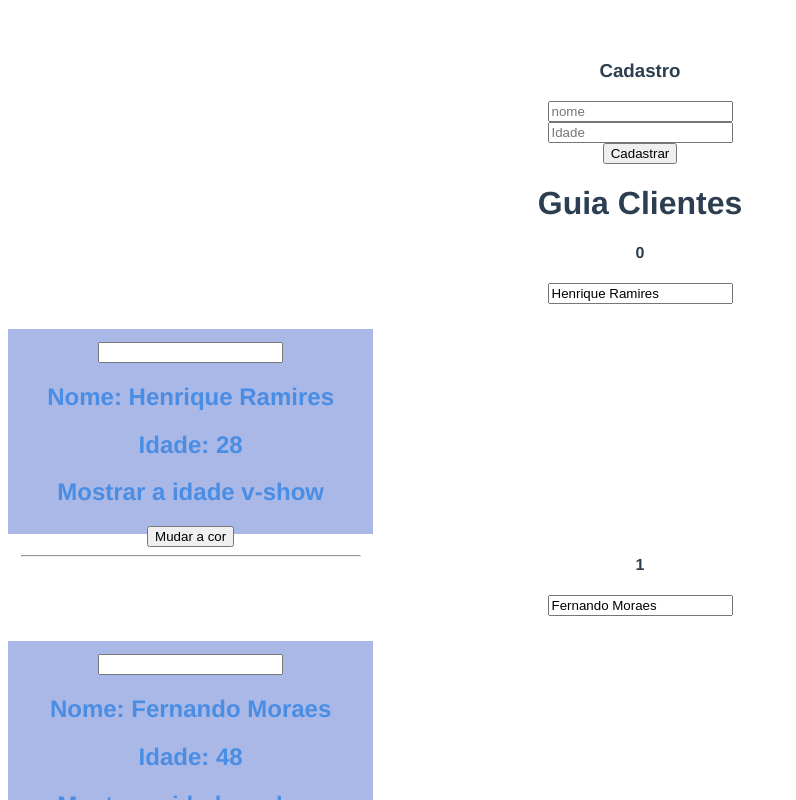
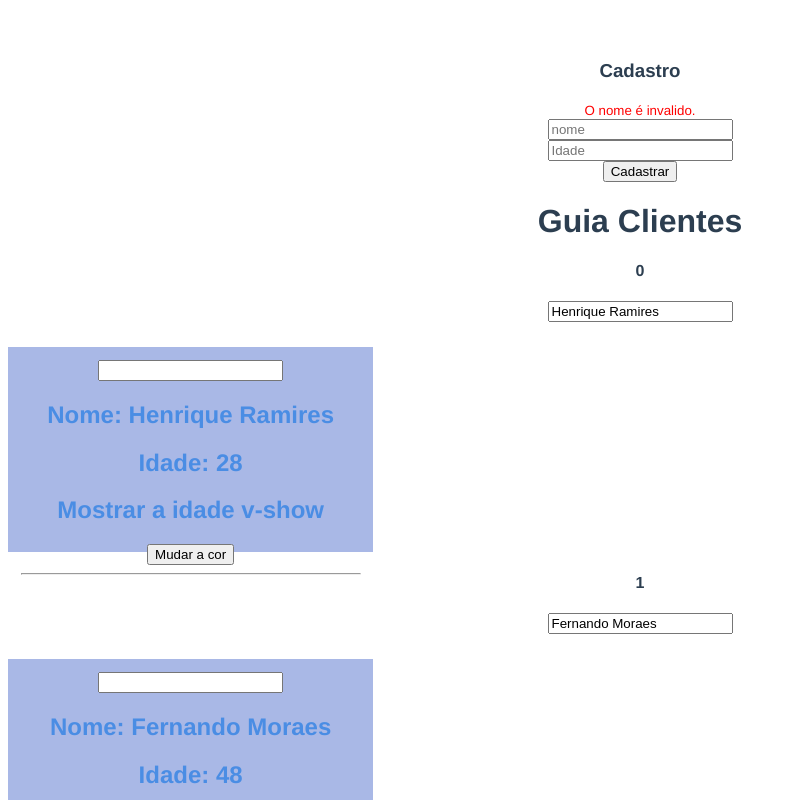
Before and after one commit to all-projects-vue-js/first-project, a Vue app: page / in a window 1280 px wide. Both pictures are taken after a click on the button "Cadastrar". Shown: the top 800 px of the page, without its empty margins (0-796 px from the left). Built offline with nearby package versions, Linux system fonts and the light colour scheme.

Commit message:
Validação.

```diff
--- a/src/App.vue
+++ b/src/App.vue
@@ -1,6 +1,7 @@
 <template>
   <div id="app">
     <h3>Cadastro</h3>
+    <small id="nomeErro" v-show="deuErro">O nome é invalido.</small> <br />
     <input type="text" placeholder="nome" v-model="nomeField" /> <br />
     <input type="text" placeholder="Idade" v-model="idadeField" /> <br />
     <button @click="cadastrarFuncionarios()">Cadastrar</button>
@@ -19,6 +20,7 @@ export default {
   name: "App",
   data() {
     return {
+      deuErro: false,
       nomeField: "",
       idadeField: "",
       clientes: [
@@ -45,6 +47,15 @@ export default {
   },
   methods: {
     cadastrarFuncionarios: function () {
+      if (
+        this.nomeField == "" ||
+        this.nomeField == " " ||
+        this.nomeField.length < 3
+      ) {
+        this.deuErro = true;
+        console.log("Erro de validacao");
+      } else {
+        this.deuErro = false;
         this.clientes.push({
           nome: this.nomeField,
           idade: this.idadeField,
@@ -52,6 +63,7 @@ export default {
         });
         this.nomeField = "";
         this.idadeField = "";
+      }
     },
   },
 };
@@ -66,4 +78,8 @@ export default {
   color: #2c3e50;
   margin-top: 60px;
 }
+
+#nomeErro {
+  color: red;
+}
 </style>
```
Lines whose indentation alone changed are shown as unchanged.
